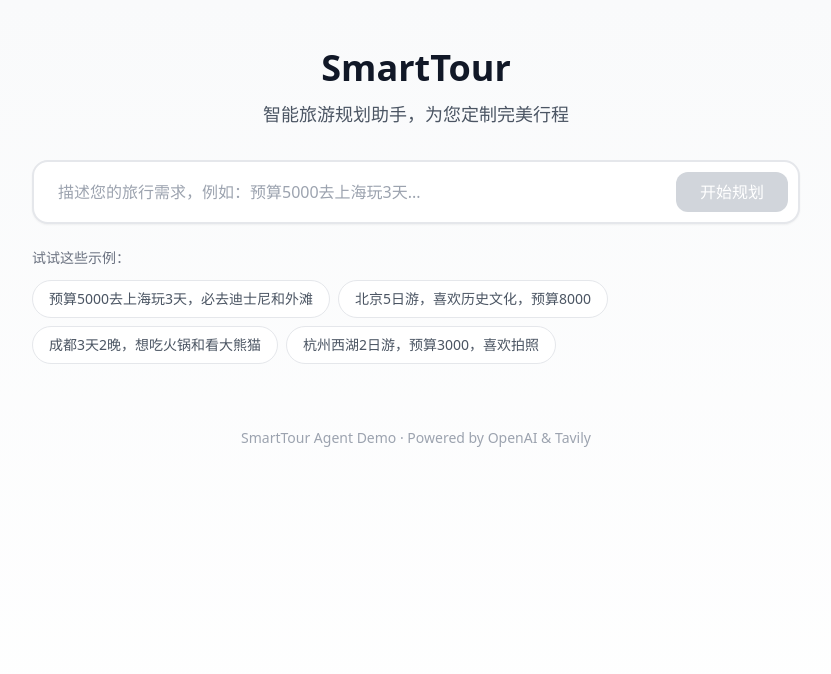
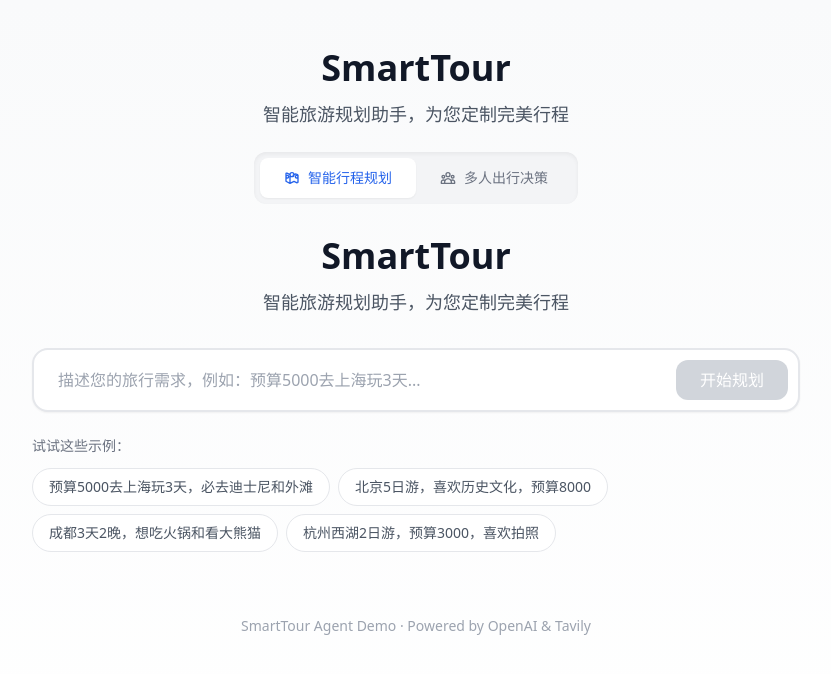
Before and after one commit to damaokkk/tour-agent, a React (Vite) app in the folder frontend/: page / in a window 1280 px wide. Shown: the top 674 px of the page, without its empty margins (224-1055 px from the left). Built offline with nearby package versions, Linux system fonts and the light colour scheme; no server answers.

Commit message:
feat: 修复新域名没有被添加进cors白名单

```diff
--- a/frontend/index.html
+++ b/frontend/index.html
@@ -13,6 +13,7 @@
   </head>
   <body>
     <div id="root"></div>
+    <script type="text/javascript" src="https://api.map.baidu.com/api?v=3.0&ak=UuXcwXYDadOfZxgiFV6KxWiNDxv509AY"></script>
     <script type="module" src="/src/main.tsx"></script>
   </body>
 </html>
--- a/frontend/src/App.tsx
+++ b/frontend/src/App.tsx
@@ -1,14 +1,17 @@
+import { useState } from 'react';
 import { SearchBox } from './components/SearchBox';
 import { StreamViewer } from './components/StreamViewer';
 import { ItineraryCard } from './components/ItineraryCard';
+import { ModeSwitch, type AppMode } from './components/ModeSwitch';
+import { GroupDecision } from './components/GroupDecision';
 import { useEventSource } from './hooks/useEventSource';
 
-function App() {
+// 智能行程规划模式
+function TripPlanner() {
   const { events, isLoading, error, sendQuery, finalResult } = useEventSource();
 
   return (
-    <div className="min-h-screen bg-gradient-to-b from-gray-50 to-white">
-      <div className="container mx-auto px-4 py-6 md:py-12">
+    <>
       {/* 搜索区域 */}
       <SearchBox onSearch={sendQuery} isLoading={isLoading} />
 
@@ -29,6 +32,43 @@
       {finalResult && (
         <ItineraryCard itinerary={finalResult} />
       )}
+    </>
+  );
+}
+
+function App() {
+  const [mode, setMode] = useState<AppMode>('planner');
+
+  // 处理从多人决策返回的搜索
+  const handleGroupDecisionSelect = (city: string) => {
+    // 切换到规划模式并填入城市
+    setMode('planner');
+    // 这里可以通过 ref 或其他方式传递城市给 SearchBox
+    // 暂时简化处理
+  };
+
+  return (
+    <div className="min-h-screen bg-gradient-to-b from-gray-50 to-white">
+      <div className="container mx-auto px-4 py-6 md:py-12">
+        {/* 标题区域 */}
+        <div className="text-center mb-6">
+          <h1 className="text-3xl md:text-4xl font-bold text-gray-900 mb-3">
+            SmartTour
+          </h1>
+          <p className="text-lg text-gray-600">
+            {mode === 'planner' ? '智能旅游规划助手，为您定制完美行程' : '多人出行决策助手，一起决定旅游目的地'}
+          </p>
+        </div>
+
+        {/* 模式切换 */}
+        <ModeSwitch currentMode={mode} onModeChange={setMode} />
+
+        {/* 根据模式显示不同内容 */}
+        {mode === 'planner' ? (
+          <TripPlanner />
+        ) : (
+          <GroupDecision onSelectCity={handleGroupDecisionSelect} />
+        )}
 
         {/* 底部信息 */}
         <div className="text-center mt-16 text-sm text-gray-400">
--- a/frontend/src/hooks/useGroupDecision.ts
+++ b/frontend/src/hooks/useGroupDecision.ts
@@ -1,7 +1,10 @@
 import { useEffect, useRef, useState, useCallback } from 'react';
 import { io, Socket } from 'socket.io-client';
 
-const SOCKET_URL = import.meta.env.VITE_API_URL || 'http://localhost:8000';
+// 生产环境后端地址
+const SOCKET_URL = import.meta.env.PROD
+  ? 'https://tour-agent-production.up.railway.app'
+  : (import.meta.env.VITE_API_URL || 'http://localhost:8000');
 
 export interface Participant {
   id: string;
```
Also changed, not shown: 1 other file (tests, documents, lock files or other folders). Lines whose indentation alone changed are shown as unchanged.
